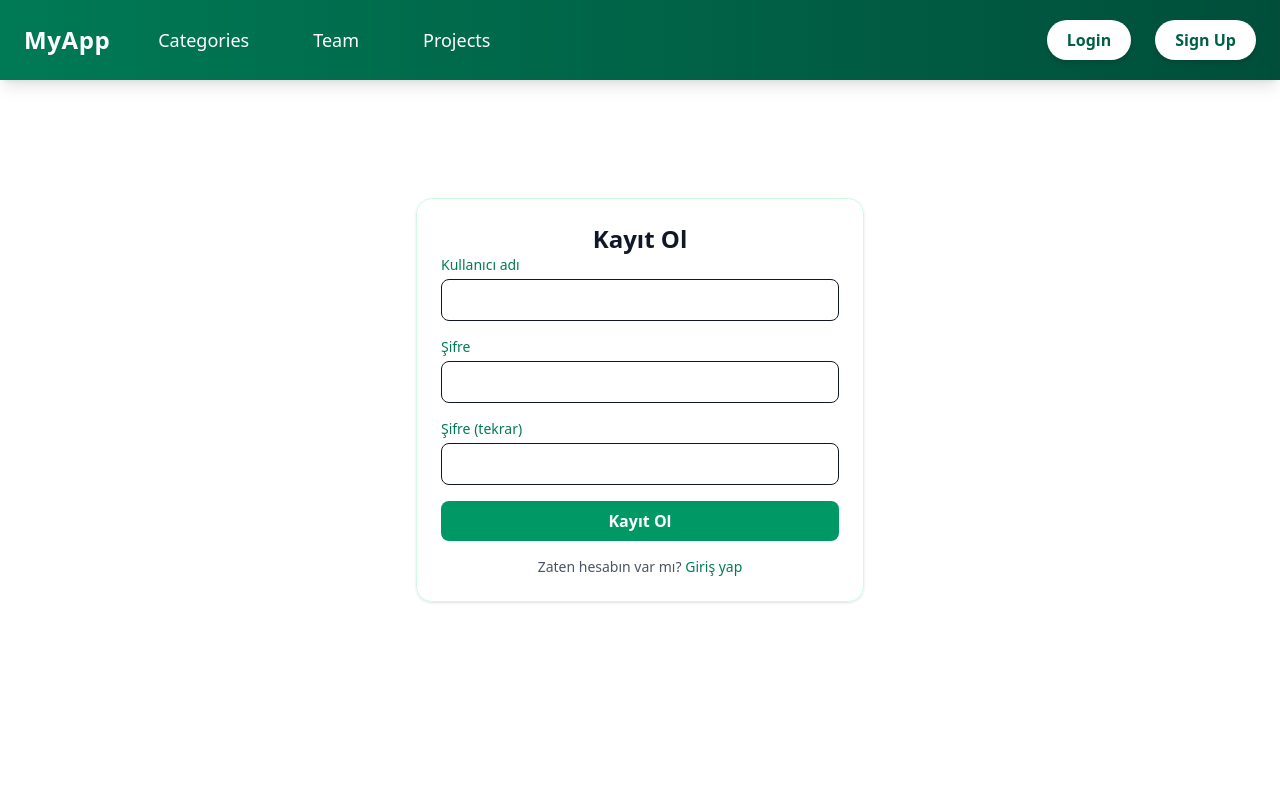
After one commit to abdullahdilekkk/MapsWeb, a Django app: page /accounts/signup/ in a window 1280 px wide. The commit adds this page. Run offline with Django 5.2, Linux system fonts and the light colour scheme; some libraries are stand-ins or nearby versions.

Commit message:
Kullanıcı kayıt ve giriş işlemleri için gerekli URL'ler ve görünümler eklendi; dil ayarı Türkçe olarak güncellendi. Navbar ve şifre değiştirme sayfaları güncellendi, hata mesajları eklendi.DJANGO DEFAUL OLARAK LOGİN KULLANDIM VE ŞİFRE DEĞİŞTİRME

```diff
--- a/Demo/Demo/settings.py
+++ b/Demo/Demo/settings.py
@@ -109,7 +109,7 @@ AUTH_PASSWORD_VALIDATORS = [
 # Internationalization
 # https://docs.djangoproject.com/en/5.2/topics/i18n/
 
-LANGUAGE_CODE = 'en-us'
+LANGUAGE_CODE = 'tr-tr'
 
 TIME_ZONE = 'UTC'
 
@@ -135,3 +135,6 @@ STATICFILES_DIRS = [
 # https://docs.djangoproject.com/en/5.2/ref/settings/#default-auto-field
 
 DEFAULT_AUTO_FIELD = 'django.db.models.BigAutoField'
+
+
+LOGIN_REDIRECT_URL = 'CategoryPage'
--- a/Demo/Demo/urls.py
+++ b/Demo/Demo/urls.py
@@ -22,5 +22,6 @@ from django.conf.urls.static import static
 urlpatterns = [
     path('admin/', admin.site.urls),
     path('Map/', include("Map.urls")),
-    path('accounts/',include("django.contrib.auth.urls")),#login ve logout default gelir bununla beraber
+    path('accounts/', include("accounts.urls")),#logout diye olan pageyi ezdim yerleri değişse çalışmaz
+    path("accounts/", include("django.contrib.auth.urls")),
 ]
--- /dev/null
+++ b/Demo/accounts/urls.py
@@ -0,0 +1,10 @@
+from django.urls import path
+from . import views
+
+
+urlpatterns = [
+   path('signup/', views.signup_details, name="signup"),
+   path('logout/', views.logout_details, name='logout'),
+#    path('login/', views.login_details, name='login'), zaten bu default django auth den geşiyor
+
+]
--- a/Demo/accounts/views.py
+++ b/Demo/accounts/views.py
@@ -1,3 +1,43 @@
-from django.shortcuts import render
+from django.shortcuts import render ,redirect
+from django.contrib.auth import login, logout
+from django.contrib.auth.forms import AuthenticationForm, UserCreationForm
 
 # Create your views here.
+
+
+def logout_details(request):
+
+    logout(request)
+
+    return redirect('login')
+
+
+
+def signup_details(request):
+    if request.method == 'POST':
+        form = UserCreationForm(request.POST)
+        if form.is_valid():
+            user = form.save()
+            login(request, user)
+            return redirect('login')
+
+    else:
+        form = UserCreationForm()
+
+    return render (request, 'registration/signup.html', {"form":form})
+
+#BUNLARI YANİ LOGIN i djangonun kendi defaultndan kullandım
+
+
+# def login_details(request):
+#     if request.method == "POST":
+#         form = AuthenticationForm(request, request.POST)
+#         if form.is_valid():
+#             user = form.get_user()  #Eğer form geçerliyse doğrulanan User nesnesini alıyoruz.
+#             login(request, user)
+#             return redirect('CategoryPage')   #normalde home a gitmesini isterim ama şu an yok
+
+#     else :
+#         form = AuthenticationForm()
+
+#     return render(request, 'registration/login.html', {"form":form})
--- a/Demo/templates/partials/navbar.html
+++ b/Demo/templates/partials/navbar.html
@@ -2,25 +2,26 @@
   <div class="px-6">
     <div class="flex items-center justify-between h-20 w-full">
 
-      <!-- Sol taraf (Logo + Linkler) -->
       <div class="flex items-center space-x-8">
-        <span class="text-white text-2xl font-bold tracking-wide">MyApp</span>
+        <span data-href="#" class="text-white text-2xl font-bold tracking-wide">MyApp</span>
         <a href="{% url 'CategoryPage' %}" class="text-white px-4 py-2 rounded-full text-lg font-medium hover:bg-white/10 hover:scale-105 transition">Categories</a>
         <a href="#" class="text-white px-4 py-2 rounded-full text-lg font-medium hover:bg-white/10 hover:scale-105 transition">Team</a>
         <a href="#" class="text-white px-4 py-2 rounded-full text-lg font-medium hover:bg-white/10 hover:scale-105 transition">Projects</a>
       </div>
 
-      <!-- Sağ taraf -->
       <div class="flex items-center space-x-6">
-        <a href="#" class="text-white px-4 py-2 rounded-full hover:bg-white/10 hover:scale-105 transition">Your profile</a>
-        {% if is_authenticated%}
+        {% if user.is_authenticated and request.user.is_superuser %}
+
+          <a href="#" class="text-white px-4 py-2 rounded-full hover:bg-white/10 hover:scale-105 transition">Your profile</a>
+          <a href="{% url 'logout' %}" class="bg-white text-emerald-800 px-5 py-2 rounded-full font-semibold shadow-md hover:shadow-xl hover:bg-gray-100 transition">Logout</a>
+          <a href="{% url 'password_change' %}" class="bg-white text-emerald-800 px-5 py-2 rounded-full font-semibold shadow-md hover:shadow-xl hover:bg-gray-100 transition">password change</a>
 
         {% else %}
+
           <a href="{% url 'login' %}" class="bg-white text-emerald-800 px-5 py-2 rounded-full font-semibold shadow-md hover:shadow-xl hover:bg-gray-100 transition">Login</a>
+          <a href="{% url 'signup' %}" class="bg-white text-emerald-800 px-5 py-2 rounded-full font-semibold shadow-md hover:shadow-xl hover:bg-gray-100 transition">Sign Up</a>
 
         {% endif %}
-
-        <a href="#" class="bg-emerald-500 text-white px-5 py-2 rounded-full font-semibold shadow-md hover:shadow-xl hover:bg-emerald-600 transition">Sign Up</a>
       </div>
 
     </div>
--- /dev/null
+++ b/Demo/templates/registration/password_change_done.html
@@ -0,0 +1,5 @@
+{% extends "base.html" %}
+{% block content %}
+  <h2>Şifreniz başarıyla değiştirildi </h2>
+  <a href="#">Ana sayfaya dön</a>
+{% endblock %}
--- /dev/null
+++ b/Demo/templates/registration/signup.html
@@ -0,0 +1,51 @@
+{% extends "base.html" %}
+{% block title %} Sign Up {% endblock %}
+
+{% block content %}
+<div class="min-h-[70vh] grid place-items-center px-4 py-10">
+  <div class="w-full max-w-md rounded-2xl border border-emerald-100 bg-white/80 shadow-sm backdrop-blur">
+    <div class="px-6 pt-6">
+      <h1 class="text-2xl font-bold text-center">Kayıt Ol</h1>
+    </div>
+
+    {% if form.non_field_errors %}
+      <div class="mx-6 mt-4 rounded-lg bg-red-50 p-3 text-sm text-red-700">
+        {% for error in form.non_field_errors %}<p>{{ error }}</p>{% endfor %}
+      </div>
+    {% endif %}
+
+    <form method="post" class="space-y-4 px-6 pb-6">
+      {% csrf_token %}
+
+      <div>
+        <label for="id_username" class="block text-sm font-medium text-emerald-700">Kullanıcı adı</label>
+        <input id="id_username" name="username" type="text" autocomplete="username"
+               class="mt-1 w-full rounded-lg border p-2 outline-none focus:ring-2 focus:ring-emerald-500"
+               value="{{ form.username.value|default_if_none:'' }}" required>
+      </div>
+
+      <div>
+        <label for="id_password1" class="block text-sm font-medium text-emerald-700">Şifre</label>
+        <input id="id_password1" name="password1" type="password" autocomplete="new-password"
+               class="mt-1 w-full rounded-lg border p-2 outline-none focus:ring-2 focus:ring-emerald-500" required>
+      </div>
+
+      <div>
+        <label for="id_password2" class="block text-sm font-medium text-emerald-700">Şifre (tekrar)</label>
+        <input id="id_password2" name="password2" type="password" autocomplete="new-password"
+               class="mt-1 w-full rounded-lg border p-2 outline-none focus:ring-2 focus:ring-emerald-500" required>
+      </div>
+
+      <button type="submit"
+              class="w-full rounded-lg bg-emerald-600 p-2 font-semibold text-white hover:bg-emerald-700">
+        Kayıt Ol
+      </button>
+
+      <div class="text-center text-sm text-gray-600">
+        Zaten hesabın var mı?
+        <a href="{% url 'login' %}" class="font-medium text-emerald-700 hover:underline">Giriş yap</a>
+      </div>
+    </form>
+  </div>
+</div>
+{% endblock %}
--- a/Demo/theme/static/css/dist/styles.css
+++ b/Demo/theme/static/css/dist/styles.css
@@ -26,6 +26,8 @@
     --spacing: 0.25rem;
     --container-md: 28rem;
     --container-3xl: 48rem;
+    --text-xs: 0.75rem;
+    --text-xs--line-height: calc(1 / 0.75);
     --text-sm: 0.875rem;
     --text-sm--line-height: calc(1.25 / 0.875);
     --text-lg: 1.125rem;
@@ -2088,6 +2090,9 @@
   .p-4 {
     padding: calc(var(--spacing) * 4);
   }
+  .p-6 {
+    padding: calc(var(--spacing) * 6);
+  }
   .px-4 {
     padding-inline: calc(var(--spacing) * 4);
   }
@@ -2141,6 +2146,10 @@
     font-size: var(--text-xl);
     line-height: var(--tw-leading, var(--text-xl--line-height));
   }
+  .text-xs {
+    font-size: var(--text-xs);
+    line-height: var(--tw-leading, var(--text-xs--line-height));
+  }
   .font-bold {
     --tw-font-weight: var(--font-weight-bold);
     font-weight: var(--font-weight-bold);
@@ -2156,6 +2165,9 @@
   .tracking-wide {
     --tw-tracking: var(--tracking-wide);
     letter-spacing: var(--tracking-wide);
+  }
+  .text-emerald-600 {
+    color: var(--color-emerald-600);
   }
   .text-emerald-700 {
     color: var(--color-emerald-700);
```
Also changed, not shown: Demo/templates/registration/login.html (+13 -6 lines), Demo/templates/registration/password_change_form.html (added, +51 -0 lines).
